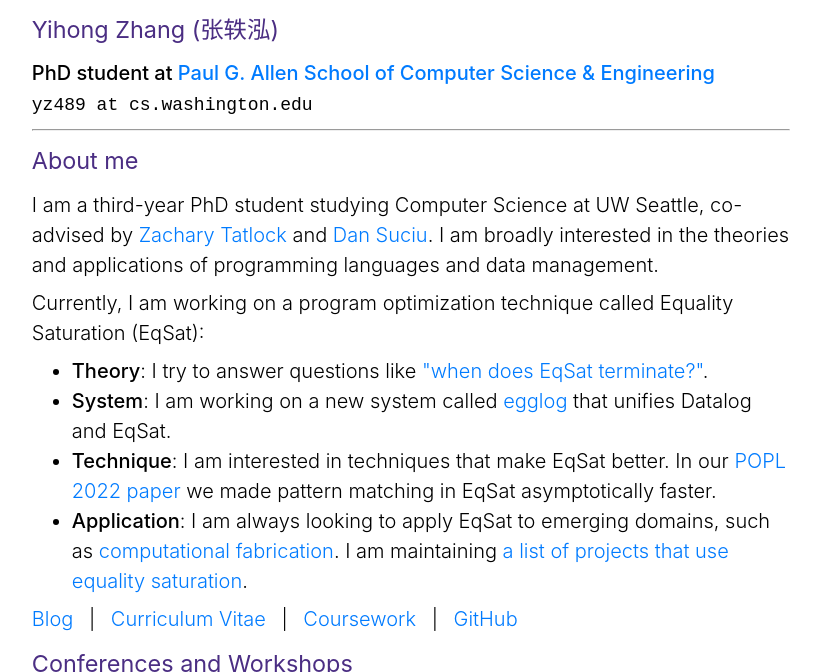
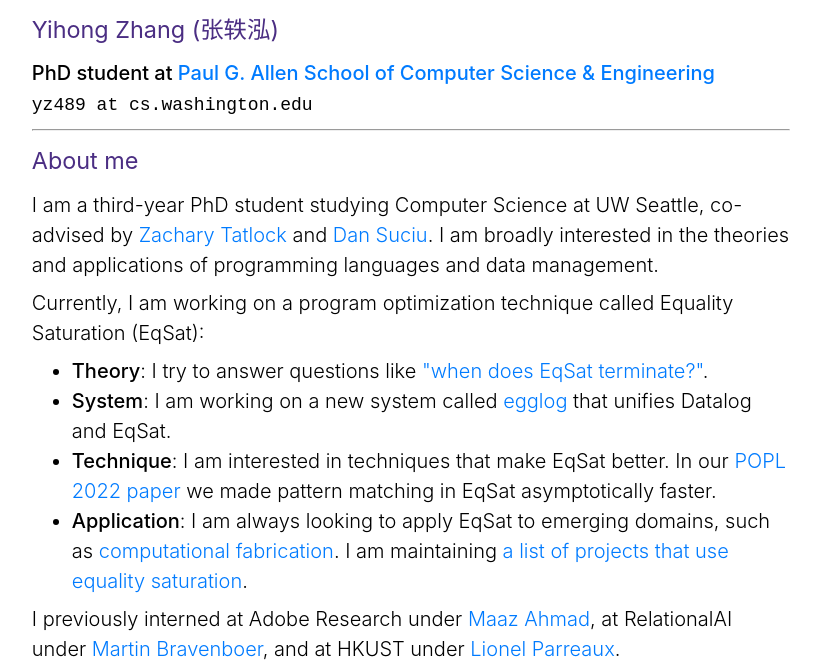
Before and after one commit to yihozhang/yihozhang.github.io, a plain HTML site: page index.html in a window 1280 px wide. Shown: the top 672 px of the page, without its empty margins (229-1050 px from the left). Drawn offline with Linux system fonts and the light colour scheme.

Commit message:
Update index.html

```diff
--- a/index.html
+++ b/index.html
@@ -66,6 +66,11 @@
                         href="https://necessary-taker-84c.notion.site/Projects-that-use-equality-saturation-9b298720aa724f8b8a72001398e88d9f">a
                         list of projects that use equality saturation</a>.</li>
             </ul>
+            </p>
+            <p>
+                I previously interned at Adobe Research under <a href="https://maaz139.github.io/">Maaz Ahmad</a>,
+                at RelationalAI under <a href="https://martin.bravenboer.name/Home">Martin Bravenboer</a>,
+                and at HKUST under <a href="https://cse.hkust.edu.hk/~parreaux/author/lionel-parreaux/">Lionel Parreaux</a>.
             </p>
             <a href="blog/index.html">Blog</a>
             &ensp;|&ensp;
```
